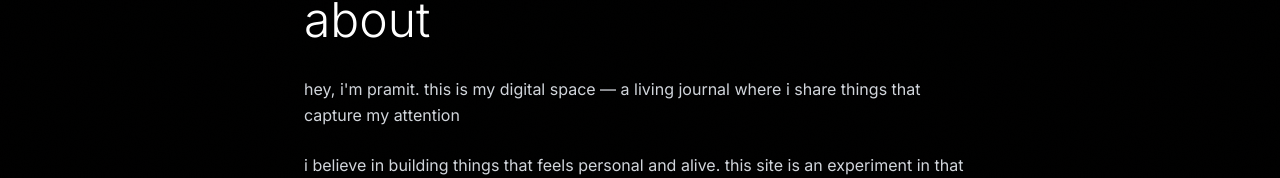
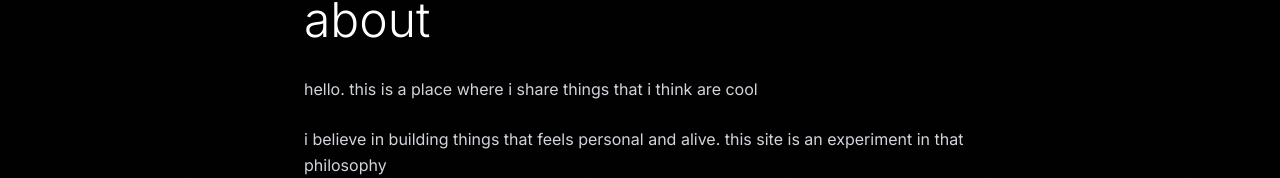
Before and after one commit to pmazumder3927/pramit.gg, a Next.js app: page /about in a window 1280 px wide. Shown: the part 124-302 px from the top of the page. Built offline with nearby package versions, Linux system fonts and the light colour scheme; no server answers.

Commit message:
update about

```diff
--- a/app/about/page.tsx
+++ b/app/about/page.tsx
@@ -7,8 +7,7 @@ export default function About() {
   const content = {
     back: "back",
     title: "about",
-    intro:
-      "hey, i'm pramit. this is my digital space — a living journal where i share things that capture my attention",
+    intro: "hello. this is a place where i share things that i think are cool",
     philosophy:
       "i believe in building things that feels personal and alive. this site is an experiment in that philosophy",
     interests:
```
